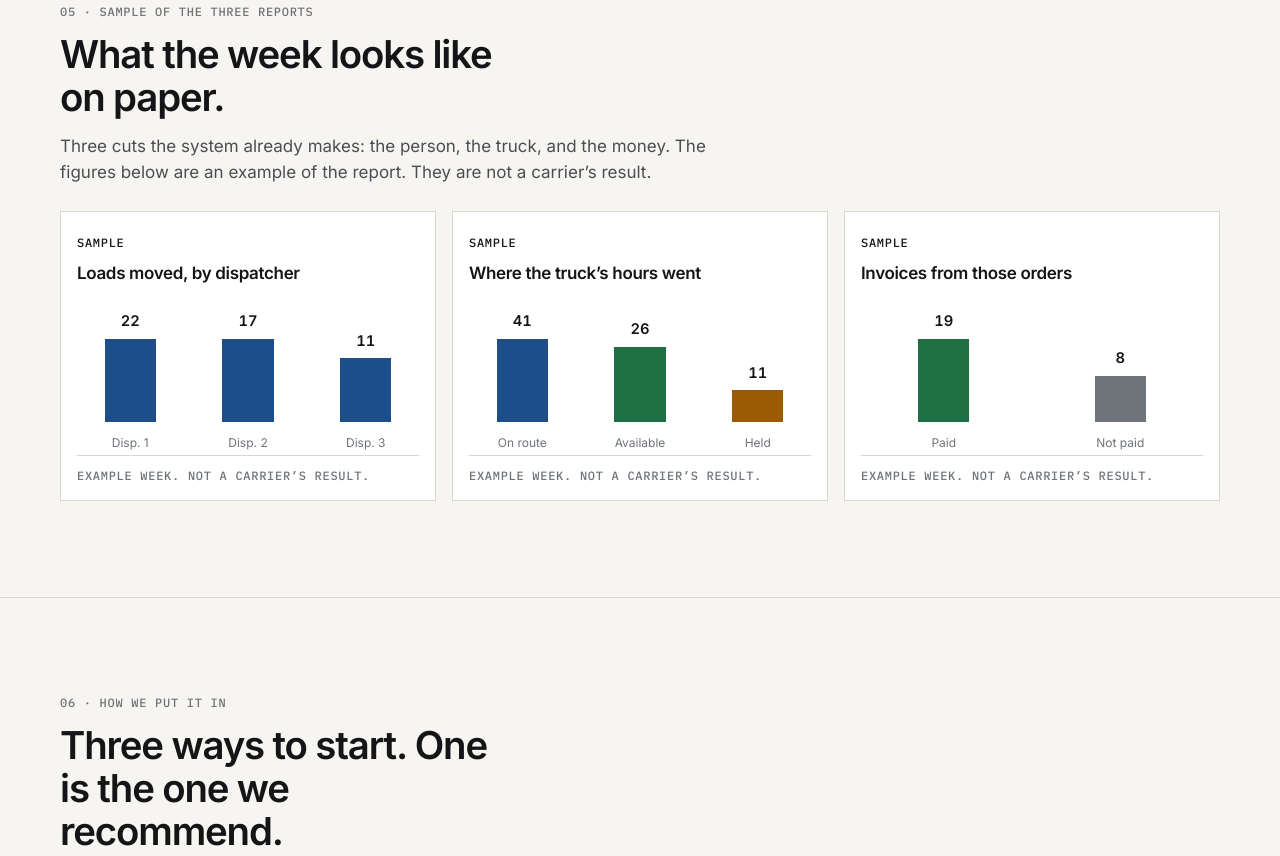
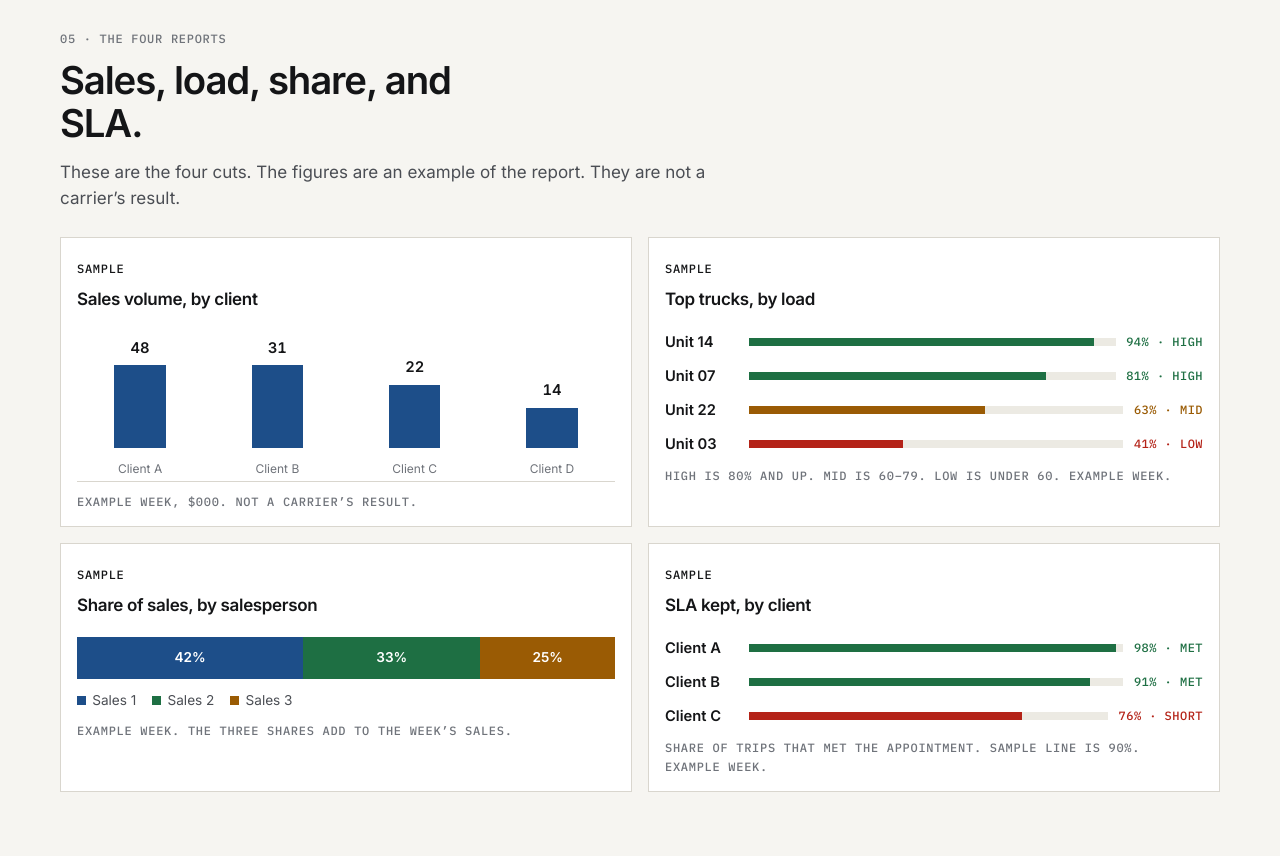
Before and after one commit to ondreyit/cycle-tms, a plain HTML site: page index.html in a window 1280 px wide. Shown: the part 4276-5132 px from the top of the page. Drawn offline with Linux system fonts and the light colour scheme.

Commit message:
Show the four sample reports a carrier actually asks for.
Co-authored-by: Cursor <cursoragent@cursor.com>

```diff
--- a/css/site.css
+++ b/css/site.css
@@ -664,8 +664,8 @@ footer p { margin: 0; }
   gap: 1rem;
 }
 
-@media (min-width: 900px) {
-  .kpis { grid-template-columns: repeat(3, 1fr); }
+@media (min-width: 800px) {
+  .kpis { grid-template-columns: 1fr 1fr; }
 }
 
 .kpi {
@@ -719,6 +719,84 @@ footer p { margin: 0; }
 
 .kpi .fine { width: auto; margin: 0.7rem 0 0; }
 
+.ranks { display: grid; gap: 0.7rem; margin-top: 1.15rem; }
+
+.rank {
+  display: grid;
+  grid-template-columns: 4.6rem 1fr auto;
+  gap: 0.65rem;
+  align-items: center;
+}
+
+.rank b { font-size: 0.92rem; font-weight: 600; }
+
+@media (max-width: 560px) {
+  .rank { grid-template-columns: 4.2rem 1fr; }
+  .lvl { grid-column: 2; }
+}
+
+.meter {
+  height: 8px;
+  background: var(--recess);
+}
+
+.meter i { display: block; height: 100%; background: var(--link); }
+.meter i.is-high { background: var(--ok); }
+.meter i.is-mid { background: var(--hold); }
+.meter i.is-low { background: var(--bad); }
+
+.lvl {
+  font-family: var(--mono);
+  font-size: 12px;
+  letter-spacing: 0.04em;
+  text-transform: uppercase;
+  white-space: nowrap;
+}
+
+.lvl--high { color: var(--ok); }
+.lvl--mid { color: var(--hold); }
+.lvl--low { color: var(--bad); }
+
+.splitbar {
+  display: flex;
+  height: 2.6rem;
+  margin-top: 1.15rem;
+  color: #fff;
+  font-size: 0.85rem;
+  font-weight: 600;
+}
+
+.splitbar span {
+  display: flex;
+  align-items: center;
+  justify-content: center;
+  min-width: 0;
+}
+
+.splitbar span:nth-child(1) { background: var(--link); }
+.splitbar span:nth-child(2) { background: var(--ok); }
+.splitbar span:nth-child(3) { background: var(--hold); }
+
+.legend {
+  display: flex;
+  gap: 1rem;
+  margin: 0.7rem 0 0;
+  padding: 0;
+  list-style: none;
+  color: var(--body);
+  font-size: 0.85rem;
+}
+
+.legend li { display: flex; align-items: center; gap: 0.4rem; }
+.legend li::before {
+  content: "";
+  width: 0.55rem;
+  height: 0.55rem;
+  background: var(--link);
+}
+.legend li:nth-child(2)::before { background: var(--ok); }
+.legend li:nth-child(3)::before { background: var(--hold); }
+
 @media (prefers-reduced-motion: reduce) {
   html { scroll-behavior: auto; }
   .stage video { display: none; }
--- a/index.html
+++ b/index.html
@@ -77,7 +77,7 @@
         <h2>What a TMS is for, and how Cycle works.</h2>
         <p class="lede">A carrier’s day is a set of loads that have to be covered, moved, proved, and billed. A transportation management system is the place that day is kept, so the dispatcher, the truck, and the invoice are one story. Cycle TMS is that system.</p>
         <p class="lede">The working principle is one load, one order. The order names the broker, the truck, the driver, and both stops. It holds the freight, the miles, the hours, the rate, and the driver pay. The truck is free only when the order says it has been released. The rate confirmation, the BOL, the POD, and the invoice belong to that same number. A step that skips the sequence does not save. If it did, the desk and the truck would stop agreeing.</p>
-        <p class="lede">That is what the system is there to do. In the morning, dispatch sees which trucks can take a load. Through the day, the order shows where the trip is, and a signal shows when the trip has stopped making sense. At delivery, the proof is filed on the order and the invoice is raised from it. At the end of the week, the same records are read by dispatcher, by truck, and by broker.</p>
+        <p class="lede">That is what the system is there to do. In the morning, dispatch sees which trucks can take a load. Through the day, the order shows where the trip is, and a signal shows when the trip has stopped making sense. At delivery, the proof is filed on the order and the invoice is raised from it. At the end of the week, the same records show sales by client, how loaded each truck was, each salesperson’s share, and the SLA kept for each client.</p>
         <div class="ledger">
           <article class="row"><b>The records</b><p>Owner, truck, and driver, linked. Brokers, shippers, and consignees, with more than one address.</p></article>
           <article class="row"><b>The morning</b><p>Who is On route, Not available, Available, or held until a date. A pickup ZIP and a distance return only Available trucks that fit.</p></article>
@@ -129,45 +129,63 @@
           <article class="row"><b>You see the miss first.</b><p>The late pickup, the quiet location, the missing POD, and the missing invoice show while there is still time to act.</p></article>
           <article class="row"><b>The bill matches the trip.</b><p>Rate, extra stops, driver pay, and what is left are on the order the driver ran. The owner does not have to reconstruct the number.</p></article>
           <article class="row"><b>An empty truck is back on the board.</b><p>After the consignee, the truck is not left On route.</p></article>
-          <article class="row"><b>The week can be read.</b><p>Reports show the dispatcher, the truck, and the broker: loads moved, steps that sat, time available, time held, and how the customer pays.</p></article>
+          <article class="row"><b>The week can be read.</b><p>Sales volume by client, truck load with a level, each salesperson’s share of sales, and the SLA kept for each client.</p></article>
         </div>
       </div>
     </section>
 
     <section id="kpi">
       <div class="wrap">
-        <p class="kicker">05 · Sample of the three reports</p>
-        <h2>What the week looks like on paper.</h2>
-        <p class="lede">Three cuts the system already makes: the person, the truck, and the money. The figures below are an example of the report. They are not a carrier’s result.</p>
+        <p class="kicker">05 · The four reports</p>
+        <h2>Sales, load, share, and SLA.</h2>
+        <p class="lede">These are the four cuts. The figures are an example of the report. They are not a carrier’s result.</p>
         <div class="kpis">
           <figure class="kpi">
             <span class="tag">Sample</span>
-            <strong>Loads moved, by dispatcher</strong>
-            <div class="bars" role="img" aria-label="Example week. Dispatcher 1 moved 22 loads, dispatcher 2 moved 17, dispatcher 3 moved 11.">
-              <div class="bar"><b>22</b><i style="height:88%"></i><small>Disp. 1</small></div>
-              <div class="bar"><b>17</b><i style="height:68%"></i><small>Disp. 2</small></div>
-              <div class="bar"><b>11</b><i style="height:44%"></i><small>Disp. 3</small></div>
+            <strong>Sales volume, by client</strong>
+            <div class="bars" role="img" aria-label="Example week, sales in thousands. Client A 48, Client B 31, Client C 22, Client D 14.">
+              <div class="bar"><b>48</b><i style="height:96%"></i><small>Client A</small></div>
+              <div class="bar"><b>31</b><i style="height:62%"></i><small>Client B</small></div>
+              <div class="bar"><b>22</b><i style="height:44%"></i><small>Client C</small></div>
+              <div class="bar"><b>14</b><i style="height:28%"></i><small>Client D</small></div>
             </div>
-            <p class="fine">Example week. Not a carrier’s result.</p>
+            <p class="fine">Example week, $000. Not a carrier’s result.</p>
           </figure>
           <figure class="kpi">
             <span class="tag">Sample</span>
-            <strong>Where the truck’s hours went</strong>
-            <div class="bars" role="img" aria-label="Example week. 41 hours on route, 26 hours available, 11 hours held.">
-              <div class="bar"><b>41</b><i style="height:82%"></i><small>On route</small></div>
-              <div class="bar bar--ok"><b>26</b><i style="height:52%"></i><small>Available</small></div>
-              <div class="bar bar--hold"><b>11</b><i style="height:22%"></i><small>Held</small></div>
+            <strong>Top trucks, by load</strong>
+            <div class="ranks" role="img" aria-label="Example week. Unit 14 at 94 percent, high. Unit 07 at 81 percent, high. Unit 22 at 63 percent, mid. Unit 03 at 41 percent, low.">
+              <div class="rank"><b>Unit 14</b><span class="meter"><i class="is-high" style="width:94%"></i></span><span class="lvl lvl--high">94% · High</span></div>
+              <div class="rank"><b>Unit 07</b><span class="meter"><i class="is-high" style="width:81%"></i></span><span class="lvl lvl--high">81% · High</span></div>
+              <div class="rank"><b>Unit 22</b><span class="meter"><i class="is-mid" style="width:63%"></i></span><span class="lvl lvl--mid">63% · Mid</span></div>
+              <div class="rank"><b>Unit 03</b><span class="meter"><i class="is-low" style="width:41%"></i></span><span class="lvl lvl--low">41% · Low</span></div>
             </div>
-            <p class="fine">Example week. Not a carrier’s result.</p>
+            <p class="fine">High is 80% and up. Mid is 60–79. Low is under 60. Example week.</p>
           </figure>
           <figure class="kpi">
             <span class="tag">Sample</span>
-            <strong>Invoices from those orders</strong>
-            <div class="bars" role="img" aria-label="Example week. 19 invoices paid, 8 not paid.">
-              <div class="bar bar--ok"><b>19</b><i style="height:76%"></i><small>Paid</small></div>
-              <div class="bar bar--off"><b>8</b><i style="height:32%"></i><small>Not paid</small></div>
+            <strong>Share of sales, by salesperson</strong>
+            <div class="splitbar" role="img" aria-label="Example week. Sales 1 has 42 percent, Sales 2 has 33 percent, Sales 3 has 25 percent.">
+              <span style="width:42%">42%</span>
+              <span style="width:33%">33%</span>
+              <span style="width:25%">25%</span>
             </div>
-            <p class="fine">Example week. Not a carrier’s result.</p>
+            <ul class="legend">
+              <li>Sales 1</li>
+              <li>Sales 2</li>
+              <li>Sales 3</li>
+            </ul>
+            <p class="fine">Example week. The three shares add to the week’s sales.</p>
+          </figure>
+          <figure class="kpi">
+            <span class="tag">Sample</span>
+            <strong>SLA kept, by client</strong>
+            <div class="ranks" role="img" aria-label="Example week, share of trips that met the appointment. Client A 98 percent, met. Client B 91 percent, met. Client C 76 percent, short.">
+              <div class="rank"><b>Client A</b><span class="meter"><i class="is-high" style="width:98%"></i></span><span class="lvl lvl--high">98% · Met</span></div>
+              <div class="rank"><b>Client B</b><span class="meter"><i class="is-high" style="width:91%"></i></span><span class="lvl lvl--high">91% · Met</span></div>
+              <div class="rank"><b>Client C</b><span class="meter"><i class="is-low" style="width:76%"></i></span><span class="lvl lvl--low">76% · Short</span></div>
+            </div>
+            <p class="fine">Share of trips that met the appointment. Sample line is 90%. Example week.</p>
           </figure>
         </div>
       </div>
```
